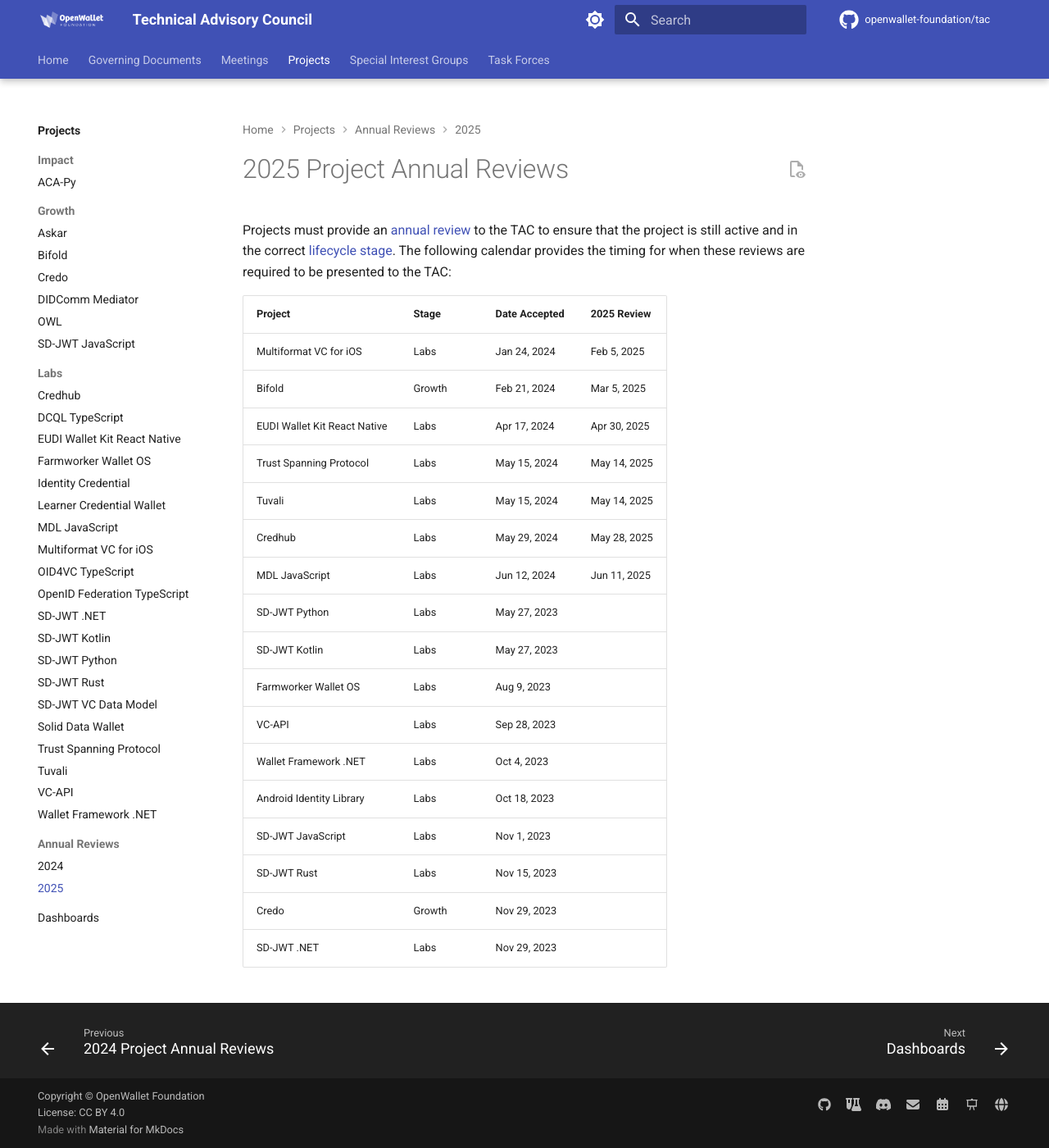
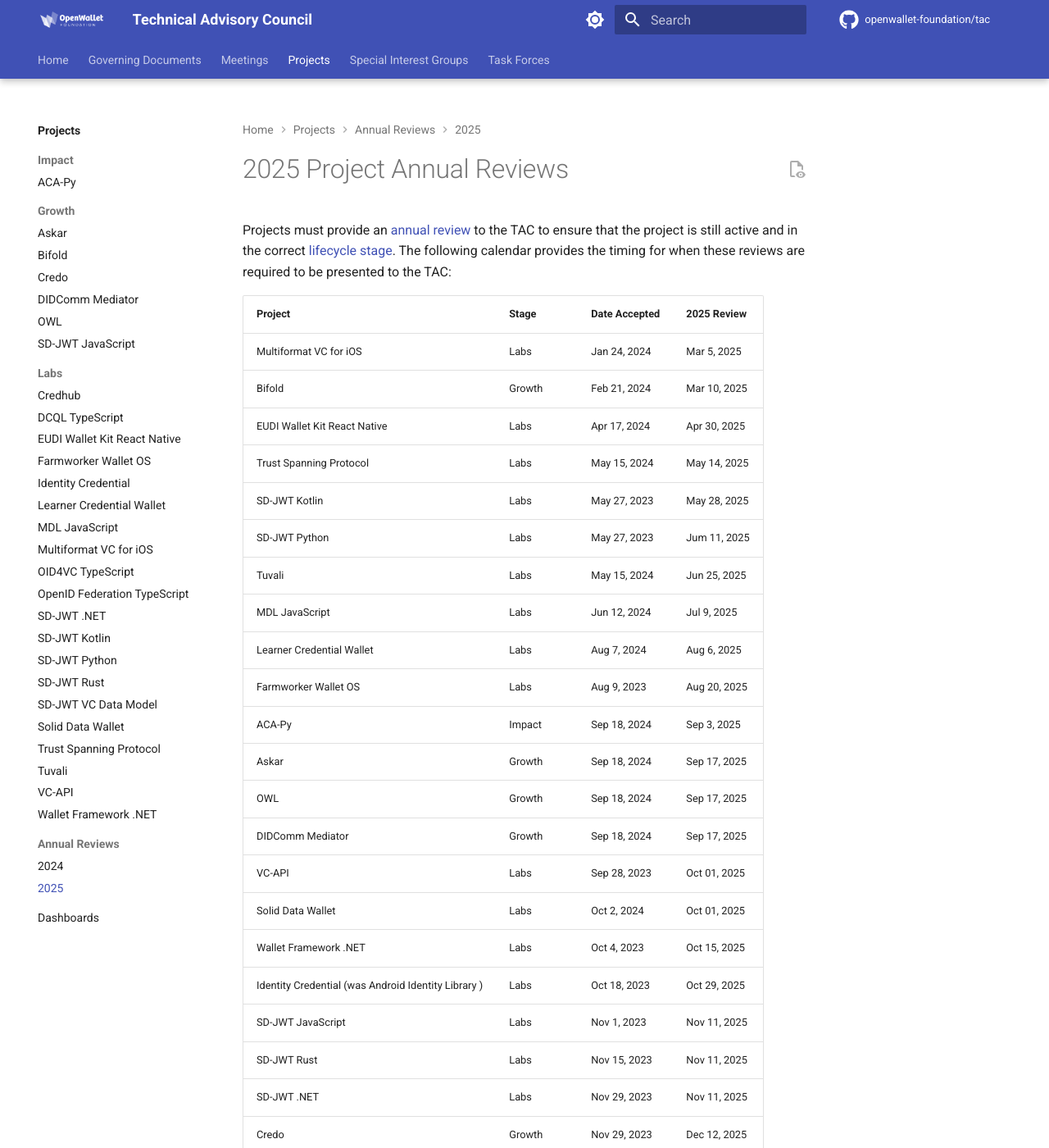
Before and after one commit to openwallet-foundation/tac, an MkDocs documentation site: the page built from docs/projects/reviews/2025/index.md, in a window 1280 px wide and 1400 px high. Shown: the whole window at 82% size. Built offline with MkDocs 1.6.1 and Material for MkDocs 9.7.7, drawn with Linux system fonts in a browser that asks for light colours; comment, search, counter and statistics services are not loaded.

Commit message:
Update projects' review schedule
Signed-off-by: Stavros Kounis <skounis@gmail.com>

```diff
--- a/docs/projects/reviews/2025/index.md
+++ b/docs/projects/reviews/2025/index.md
@@ -4,20 +4,26 @@
 
 | Project                       | Stage  | Date Accepted | 2025 Review  |
 | ----------------------------- | ------ | ------------- | ------------ |
-| Multiformat VC for iOS        | Labs   | Jan 24, 2024  | Feb  5, 2025 |
-| Bifold                        | Growth | Feb 21, 2024  | Mar  5, 2025 |
+| Multiformat VC for iOS        | Labs   | Jan 24, 2024  | Mar  5, 2025 |
+| Bifold                        | Growth | Feb 21, 2024  | Mar 10, 2025 |
 | EUDI Wallet Kit React Native  | Labs   | Apr 17, 2024  | Apr 30, 2025 |
 | Trust Spanning Protocol       | Labs   | May 15, 2024  | May 14, 2025 |
-| Tuvali                        | Labs   | May 15, 2024  | May 14, 2025 |
+| SD-JWT Kotlin                 | Labs   | May 27, 2023  | May 28, 2025 |
+| SD-JWT Python                 | Labs   | May 27, 2023  | Jum 11, 2025 |
+| Tuvali                        | Labs   | May 15, 2024  | Jun 25, 2025 |
+| MDL JavaScript                | Labs   | Jun 12, 2024  | Jul  9, 2025 |
+| Learner Credential Wallet     | Labs   | Aug  7, 2024  | Aug  6, 2025 |
+| Farmworker Wallet OS          | Labs   | Aug  9, 2023  | Aug 20, 2025 |
+| ACA-Py                        | Impact | Sep 18, 2024  | Sep  3, 2025 |
+| Askar                         | Growth | Sep 18, 2024  | Sep 17, 2025 |
+| OWL                           | Growth | Sep 18, 2024  | Sep 17, 2025 |
+| DIDComm Mediator              | Growth | Sep 18, 2024  | Sep 17, 2025 |
+| VC-API                        | Labs   | Sep 28, 2023  | Oct 01, 2025 |
+| Solid Data Wallet             | Labs   | Oct  2, 2024  | Oct 01, 2025 |
+| Wallet Framework .NET         | Labs   | Oct  4, 2023  | Oct 15, 2025 |
+| Identity Credential (was Android Identity Library ) | Labs   | Oct 18, 2023  | Oct 29, 2025|
+| SD-JWT JavaScript             | Labs   | Nov  1, 2023  | Nov 11, 2025 |
+| SD-JWT Rust                   | Labs   | Nov 15, 2023  | Nov 11, 2025 |
+| SD-JWT .NET                   | Labs   | Nov 29, 2023  | Nov 11, 2025 |
+| Credo                         | Growth | Nov 29, 2023  | Dec 12, 2025 |
 | Credhub                       | Labs   | May 29, 2024  | May 28, 2025 |
-| MDL JavaScript                | Labs   | Jun 12, 2024  | Jun 11, 2025 |
-| SD-JWT Python                 | Labs   | May 27, 2023  |              |
-| SD-JWT Kotlin                 | Labs   | May 27, 2023  |              |
-| Farmworker Wallet OS          | Labs   | Aug  9, 2023  |              |
-| VC-API                        | Labs   | Sep 28, 2023  |              |
-| Wallet Framework .NET         | Labs   | Oct  4, 2023  |              |
-| Android Identity Library      | Labs   | Oct 18, 2023  |              |
-| SD-JWT JavaScript             | Labs   | Nov  1, 2023  |              |
-| SD-JWT Rust                   | Labs   | Nov 15, 2023  |              |
-| Credo                         | Growth | Nov 29, 2023  |              |
-| SD-JWT .NET                   | Labs   | Nov 29, 2023  |              |
```
